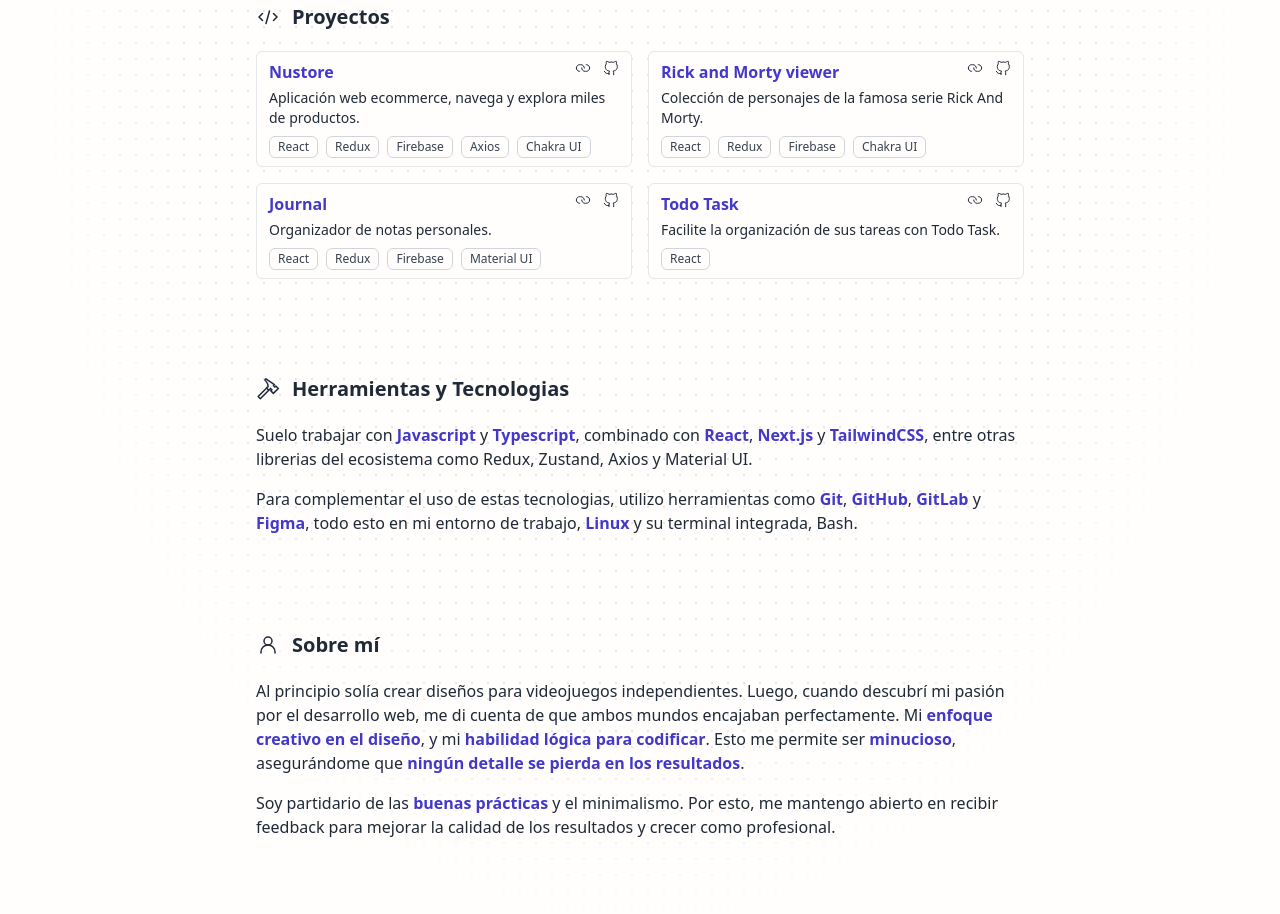
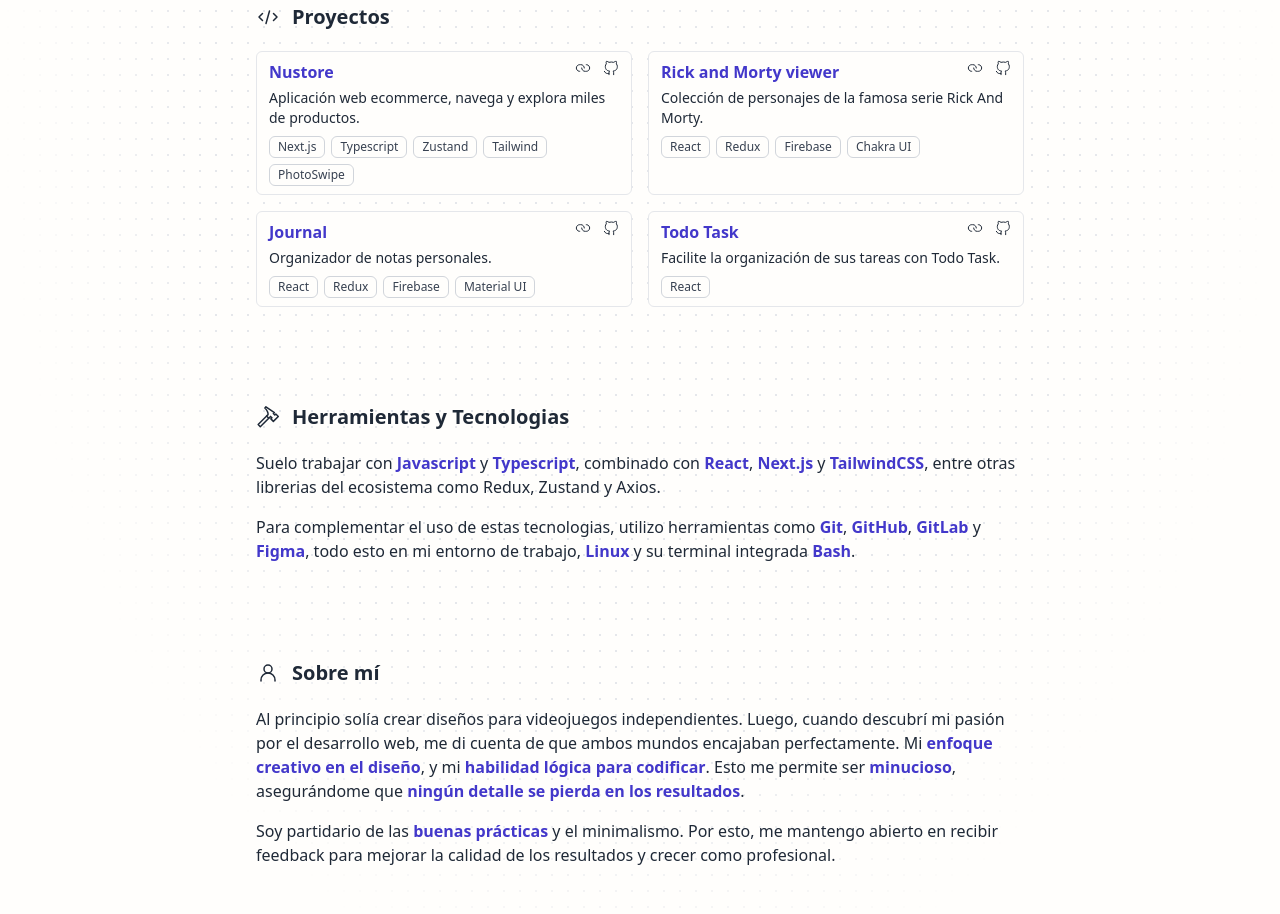
Before and after one commit to Eibeel/portfolio, an Astro site: page / in a window 1280 px wide. Shown: the part 829-1743 px from the top of the page. Built offline with nearby package versions, Linux system fonts and the light colour scheme; Astro itself is replaced by a stand-in of ours.

Commit message:
ref. project technologies

```diff
--- a/src/components/Proyectos.astro
+++ b/src/components/Proyectos.astro
@@ -10,7 +10,7 @@ const PROYECTS = [
     description:
       "Aplicación web ecommerce, navega y explora miles de productos.",
     url: "https://nustore.vercel.app/",
-    stack: ["React", "Redux", "Firebase", "Axios", "Chakra UI"],
+    stack: ["Next.js", "Typescript", "Zustand", "Tailwind", "PhotoSwipe"],
     repo: "https://github.com/Eibeel/nustore",
   },
   {
--- a/src/components/Stack.astro
+++ b/src/components/Stack.astro
@@ -6,7 +6,7 @@ interface Props {
 const { stack } = Astro.props;
 ---
 
-<ul class="flex gap-2 mt-2">
+<ul class="flex flex-wrap gap-1.5 mt-2">
   {
     stack.map((tech) => (
       <li class="text-xs text-gray-700 border border-gray-300 px-2 py-0.5 rounded-md dark:text-gray-100">
--- a/src/components/Tech.astro
+++ b/src/components/Tech.astro
@@ -6,7 +6,7 @@
     combinado con
     <span>React</span>, <span>Next.js</span> y
     <span>TailwindCSS</span>, entre otras librerias del ecosistema como Redux,
-    Zustand, Axios y Material UI.
+    Zustand y Axios.
   </p>
   <p
     class="text-pretty [&>span]:text-indigo-700 dark:[&>span]:text-blue-300 [&>span]:font-semibold"
@@ -15,6 +15,6 @@
     <span>Git</span>, <span>GitHub</span>, <span>GitLab</span>
     y
     <span>Figma</span>, todo esto en mi entorno de trabajo, <span>Linux</span> y
-    su terminal integrada, Bash.
+    su terminal integrada <span>Bash</span>.
   </p>
 </div>
```
